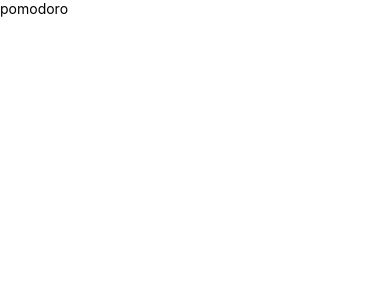
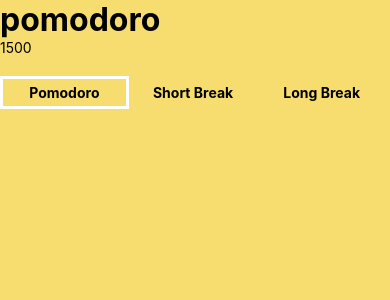
Before and after one commit to JoseManuelNunez/pomodoro, a React Native app: screen / in a window 390 px wide. Shown: the top 300 px of the page. Built offline with nearby package versions, Linux system fonts and the light colour scheme.

Commit message:
create header

```diff
--- a/App.js
+++ b/App.js
@@ -1,4 +1,4 @@
-import Home from './components/pages/home'
+import Home from './src/components/pages/home'
 
 export default function App() {
   return <Home />
--- a/components/pages/Home.js
+++ /dev/null
@@ -1,9 +0,0 @@
-import { Text, View } from "react-native";
-
-export default function Home(){
-    return (
-        <View>
-            <Text>pomodoro</Text>
-        </View>
-    )
-}
--- /dev/null
+++ b/src/components/molecules/Options.js
@@ -0,0 +1,39 @@
+import { Text, TouchableOpacity, View, StyleSheet } from "react-native";
+
+const options = ["Pomodoro", "Short Break", "Long Break"];
+
+export default function Options({ currentTime, setCurrentTime, setTime }) {
+  const handlePress = (index) => {
+    const newTime = index === 0 ? 25 : index === 1 ? 5 : 15;
+    setCurrentTime(index);
+    setTime(newTime * 60);
+  };
+
+  return (
+    <View style={{ flexDirection: "row" }}>
+      {options.map((i, e) => (
+        <TouchableOpacity
+          onPress={() => handlePress(e)}
+          key={e}
+          style={[
+            styles.itemStyle,
+            currentTime !== e && { borderColor: "transparent" },
+          ]}
+        >
+          <Text style={{ fontWeight: "bold" }}>{i}</Text>
+        </TouchableOpacity>
+      ))}
+    </View>
+  );
+}
+
+const styles = StyleSheet.create({
+  itemStyle: {
+    width: "33%",
+    borderWidth: 3,
+    alignItems: "Center",
+    padding: 5,
+    borderColor: "white",
+    marginVertical: 20
+  },
+});
--- /dev/null
+++ b/src/components/organisms/Header.js
@@ -0,0 +1,11 @@
+import { Text, View } from "react-native";
+import Options from "../molecules/Options"
+
+export default function Header({ currentTime, setCurrentTime, time, setTime }){
+    return (
+        <View>
+            <Text>{time}</Text>
+            <Options setCurrentTime={setCurrentTime} setTime={setTime} currentTime={currentTime} />
+        </View>
+    )
+}
--- /dev/null
+++ b/src/components/pages/Home.js
@@ -0,0 +1,36 @@
+import { Text, View, SafeAreaView, Platform, StyleSheet } from "react-native";
+import Header from "../organisms/Header";
+import { useState } from "react";
+
+const colors = ["#F7DC6F", "#A2D9CE", "#D7BDE2"];
+
+export default function Home() {
+  const [time, setTime] = useState(25 * 60);
+  const [currentTime, setCurrentTime] = useState("POMO" | "SHORT" | "LONG");
+
+  return (
+    <SafeAreaView
+      style={[styles.container, { backgroundColor: colors[currentTime] }]}
+    >
+      <View style={{ paddingTop: Platform.OS === "android" && 30 }}>
+        <Text style={styles.text}>pomodoro</Text>
+        <Header
+          currentTime={currentTime}
+          setCurrentTime={setCurrentTime}
+          time={time}
+          setTime={setTime}
+        />
+      </View>
+    </SafeAreaView>
+  );
+}
+
+const styles = StyleSheet.create({
+  container: {
+    flex: 1,
+  },
+  text: {
+    fontSize: 32,
+    fontWeight: "bold",
+  },
+});
```
